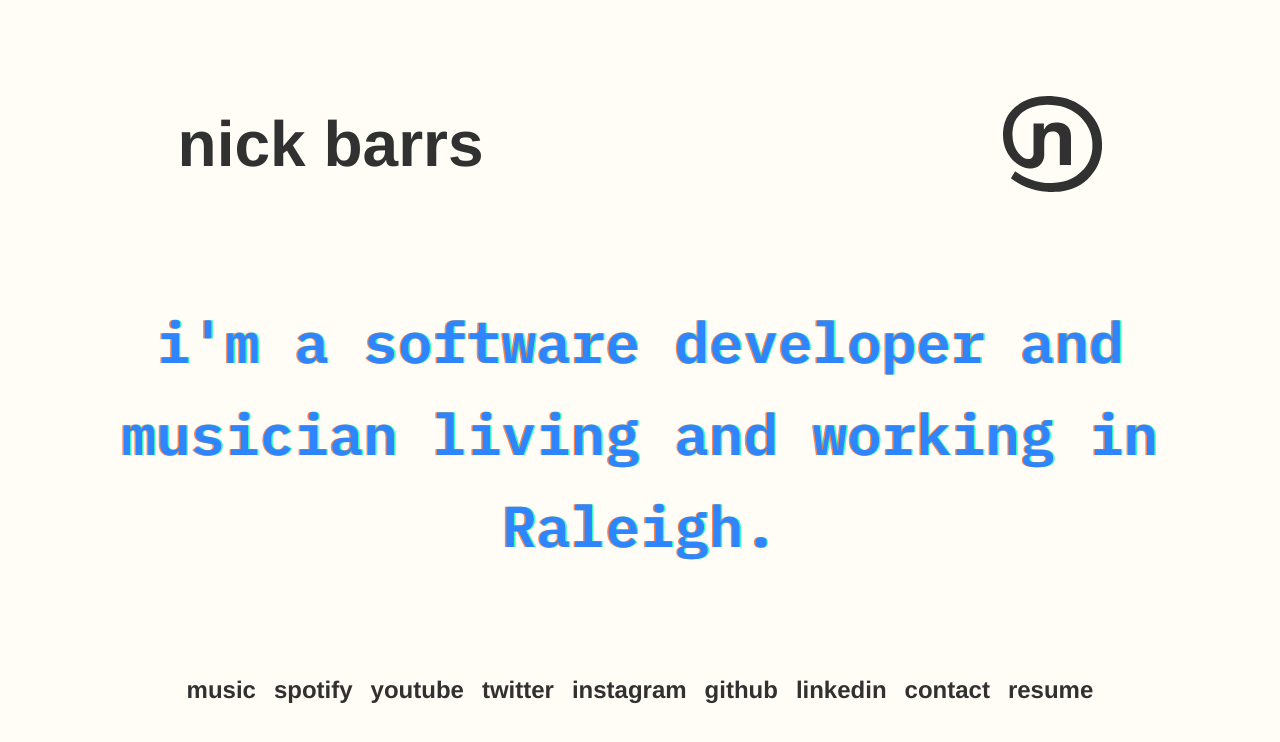
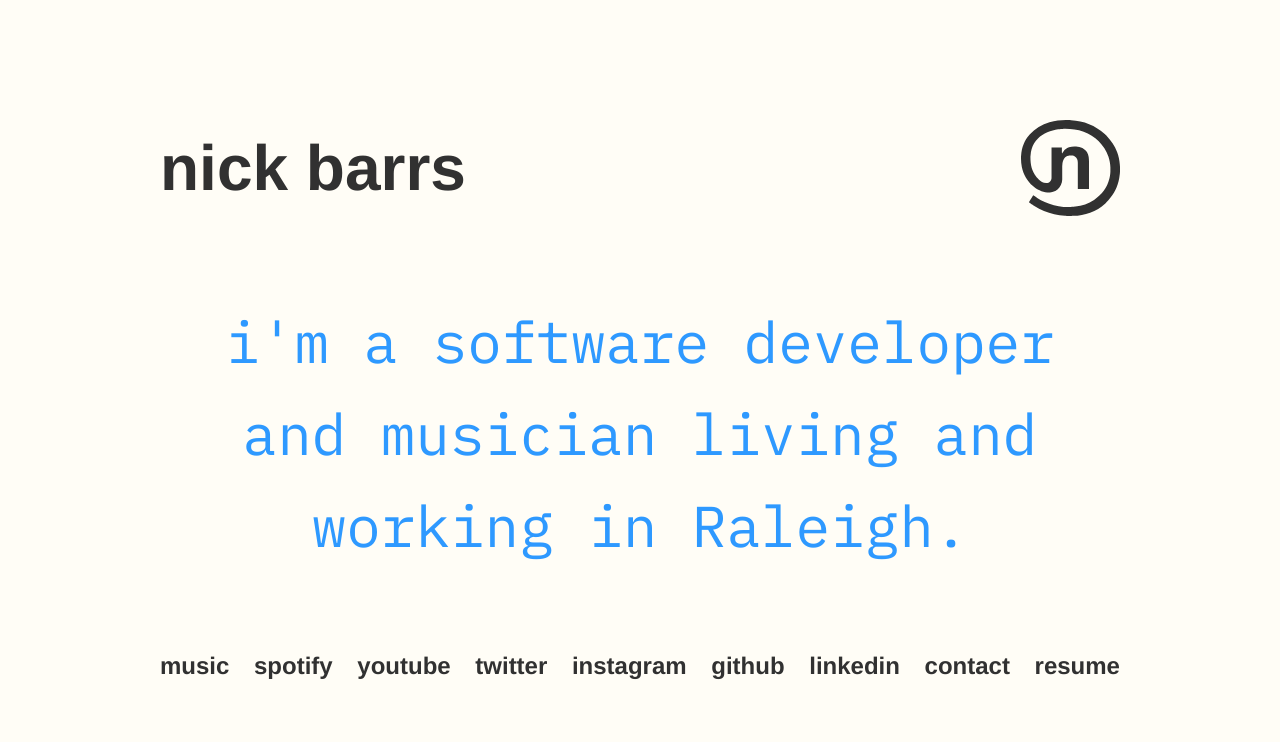
Before and after one commit to nckbrrs/nckbrrs-dot-com-v1, a React (Create React App) app: page / in a window 1280 px wide. Shown: the top 742 px of the page. Built offline with nearby package versions, Linux system fonts and the light colour scheme.

Commit message:
working on merging home and stuff together

```diff
--- a/src/App.tsx
+++ /dev/null
@@ -1,33 +0,0 @@
-import React from "react";
-import "./App.scss";
-import { Switch, Route, Redirect } from "react-router-dom";
-import Home from "./views/Home";
-import Stuff from "./views/Stuff";
-//import Resume from "./views/Resume";
-
-class App extends React.Component<{}, {}> {
-    render() {
-        return (
-            <div id="App" className="App">
-                <Switch>
-                    <Route
-                        exact
-                        path="/"
-                        render={() => <Home/>}
-                    />
-                    <Route
-                        exact
-                        path="/stuff"
-                        render={() => <Stuff/>}
-                    />
-                    <Route
-                        path="*"
-                        render={() => <Redirect to="/"/>}
-                    />
-                </Switch>
-            </div>
-        )
-    }
-}
-
-export default App;
--- a/src/index.scss
+++ /dev/null
@@ -1,8 +0,0 @@
-html, body {
-  	margin: 0;
-  	padding: 0;
-}
-
-* {
-  	box-sizing: border-box;
-}
--- a/src/index.tsx
+++ b/src/index.tsx
@@ -1,11 +1,24 @@
+import React from "react";
 import ReactDOM from 'react-dom';
-import App from './App';
 import { BrowserRouter } from 'react-router-dom';
-import './index.scss';
+import './styles/index.scss';
+import { Switch, Route, Redirect } from "react-router-dom";
+import Home from "./views/Home";
+
+const App:React.FC = () => {
+	return (
+		<div id="App" className="App">
+			<BrowserRouter>
+				<Switch>
+					<Route exact path="/" render={() => <Home/>}/>
+					<Route path="*" render={() => <Redirect to="/"/>}/>
+				</Switch>
+			</BrowserRouter>
+		</div>
+	)
+}
 
 ReactDOM.render(
-  	<BrowserRouter>
-    	<App />
-  	</BrowserRouter>,
-  	document.getElementById('root')
+	<App/>,
+	document.getElementById('root')
 );
--- /dev/null
+++ b/src/react-app-env.d.ts
@@ -0,0 +1 @@
+/// <reference types="react-scripts" />
--- a/src/components/Footer/_footer.scss
+++ b/src/styles/footer.scss
@@ -1,7 +1,7 @@
 #footer {
     display: flex;
-    justify-content: space-around;
-    width: 85%;
+    justify-content: space-between;
+    align-content: center;
 
     .footer-link {
         font-family: Helvetica, Arial, sans-serif;
@@ -25,6 +25,8 @@
     }
 
     &.large {
+        width: 100%;
+
         #my-stuff-link {
             display: none;
         }
--- a/src/components/Header/_header.scss
+++ b/src/styles/header.scss
@@ -1,7 +1,8 @@
 #header {
     display: flex;
-    justify-content: center;
-    width: 85%;
+    justify-content: space-between;
+    align-content: center;
+    min-width: 500px;
 
     .header-link {
         width: 50%;
@@ -39,10 +40,12 @@
     }
 
     &.large, &.medium {
+        width: 100%;
         height: 6rem;
     }
 
     &.small, &.mobile {
+        justify-content: center;
         height: 4.5rem;
 
         #text-col {
--- /dev/null
+++ b/src/styles/home.scss
@@ -0,0 +1,82 @@
+#home {
+    height: 100vh;
+    width: 100vw;
+    padding: 15vh 20vh;
+    display: flex;
+    flex-flow: column nowrap;
+    justify-content: space-between;
+    align-items: center;
+
+    #main {
+        display: flex;
+        flex-flow: row nowrap;
+
+        span {
+            text-align: center;
+            font-family: 'IBM Plex Mono', monospace;
+            font-weight: 400;
+            color: #2e99ff;
+            line-height: 1.6em;
+            z-index: 0;
+        }
+    }
+
+    &.large {
+        #main {
+            span {
+                font-size: 3.6rem;
+            }
+        }
+    }
+
+    &.medium {
+        #main {
+            span {
+                font-size: 2.75rem;
+            }
+        }
+    }
+
+    &.small {
+        padding-left: 8vh;
+        padding-right: 8vh;
+
+        #main {
+            span {
+                font-size: 1.8rem;
+            }
+        }
+    }
+
+    &.mobile {
+        max-height: 650px;
+        padding-left: 8vh;
+        padding-right: 8vh;
+
+        #main {
+            width: 100%;
+
+            span {
+                font-size: 1.6rem;
+            }
+        }
+    }
+
+    &.slideInFromBelow {
+        #header, #main, #footer {
+            animation: slideInFromBelow 1s, fadeIn 2s;
+        }
+    }
+
+    &.slideOutToLeft {
+        #main, #footer {
+            animation: slideOutToLeft 0.5s;
+        }
+    }
+
+    &.slideInFromLeft {
+        #main, #footer {
+            animation: slideInFromLeft 0.1s;
+        }
+    }
+}
--- a/src/App.scss
+++ b/src/styles/index.scss
@@ -2,10 +2,19 @@
 @import url('https://fonts.googleapis.com/css2?family=IBM+Plex+Serif:wght@100;200;300;400;500;600;700&display=swap');
 @import url('https://fonts.googleapis.com/css2?family=IBM+Plex+Mono:wght@100;200;300;400;500;600;700&display=swap');
 
-@import "./components/Header/header.scss";
-@import "./components/Footer/footer.scss";
-@import "./views/Home/home.scss";
-@import "./views/Stuff/stuff.scss";
+@import "./header.scss";
+@import "./footer.scss";
+@import "./home.scss";
+@import "./stuff.scss";
+
+html, body {
+  	margin: 0;
+  	padding: 0;
+}
+
+* {
+  	box-sizing: border-box;
+}
 
 @keyframes fadeIn {
     0%   {opacity: 0;}
--- a/src/views/Home/Home.tsx
+++ b/src/views/Home/Home.tsx
@@ -10,6 +10,12 @@ const Home: React.FC = () => {
   const windowSize = useWindowSize();
   const history = useHistory<{from: string}>();
   const [redirecting, setRedirecting] = useState(false);
+  const bool = true;
+
+  const classNames = () => {
+    const classNames: string[] = [windowSize];
+    return classNames.join(' ');
+  }
 
   const redirectInternal = (url: string) => {
     history.push(`/${url}`, {from: '/'})
@@ -29,30 +35,29 @@ const Home: React.FC = () => {
     }
   }
 
-  const classNames = () => {
-    const classNames: string[] = [windowSize];
-    const fromPath = history.location.state?.from;
-
-    if (redirecting) {
-      classNames.push('slideOutToLeft');
-    } else if (fromPath === '/stuff') {
-      classNames.push('slideInFromLeft');
-    } else {
-      classNames.push('slideInFromBelow');
-    }
-
-    return classNames.join(' ');
-  }
-
   return (
     <div id="home" className={classNames()}>
       <Header handleLogoClick={window.location.reload}/>
-      <div id="main-text">
-        {Array(3).fill(null).map(() => (
-          <span>{contentConfig['home'].mainText}</span>
-        ))}
+      <div id="main">
+        <>
+        {(
+          bool ? (
+          <div>
+            <span>{contentConfig['home'].mainText}</span>
+          </div>
+          ) : (
+          <div>
+          {contentConfig['home'].socialLinks.map((link) =>  (
+            <span onClick={() => redirect(link['href'], RedirectDestinationType.External)}>
+              {link['text'].toLowerCase()}
+            </span>
+          ))}
+          </div>
+          )
+        )}
+        </>
       </div>
-      <Footer handleMyStuffClick={redirect}/>
+      <Footer handleMyStuffClick={() => { return; }}/>
     </div>
   )
 }
--- a/src/views/Home/_home.scss
+++ /dev/null
@@ -1,85 +0,0 @@
-#home {
-    height: 100vh;
-    width: 100vw;
-    display: flex;
-    flex-flow: column nowrap;
-    justify-content: space-between;
-    align-items: center;
-    padding: 12vh;
-
-    #main-text {
-        display: flex;
-        flex-flow: row nowrap;
-
-        span {
-            text-align: center;
-            font-family: 'IBM Plex Mono', monospace;
-            font-weight: 600;
-            color: #2e85ff;
-            line-height: 1.6em;
-            z-index: 0;
-
-            &:not(:nth-of-type(1)) {
-                margin-left: -100%;
-            }
-
-            &:nth-of-type(2) {
-                color: #00ffaa;
-                opacity: 0.8;
-                z-index: -1;
-                animation: moveInCircle 1.5s linear infinite;
-            }
-
-            &:nth-of-type(3) {
-                color: #ff6622;
-                opacity: 0.8;
-                z-index: -1;
-                animation: moveInCircle 1.5s linear infinite 0.75s;
-            }
-        }
-    }
-
-    &.large #main-text span {
-        font-size: 3.6rem;
-    }
-
-    &.medium #main-text span {
-        font-size: 2.75rem;
-    }
-
-    &.small #main-text span {
-        font-size: 1.8rem;
-    }
-
-    &.mobile {
-        max-height: 650px;
-        padding-left: 8vh;
-        padding-right: 8vh;
-
-        #main-text {
-            width: 100%;
-
-            span {
-                font-size: 1.6rem;
-            }
-        }
-    }
-
-    &.slideInFromBelow {
-        #header, #main-text, #footer {
-            animation: slideInFromBelow 1s, fadeIn 2s;
-        }
-    }
-
-    &.slideOutToLeft {
-        #main-text, #footer {
-            animation: slideOutToLeft 0.5s;
-        }
-    }
-
-    &.slideInFromLeft {
-        #main-text, #footer {
-            animation: slideInFromLeft 0.1s;
-        }
-    }
-}
--- a/src/views/Stuff/Stuff.tsx
+++ b/src/views/Stuff/Stuff.tsx
@@ -6,45 +6,8 @@ import Header from '../../components/Header/Header';
 import { RedirectDestinationType } from "../../types/types";
 
 const Stuff: React.FC = () => {
-  const windowSize = useWindowSize();
-  const history = useHistory<{from: string}>();
-  const [redirecting, setRedirecting] = useState(false);
 
-  const redirectInternal = (url: string) => {
-    history.push(`/${url}`, {from: '/stuff'})
-  }
-
-  const redirectExternal = (url: string) => {
-    window.location.href = url;
-  }
-
-  const redirect = (url: string, destType: RedirectDestinationType) => {
-    if (destType === RedirectDestinationType.Internal) {
-      setRedirecting(true);
-      setTimeout(() => redirectInternal(url), 100);
-
-    } else {
-      redirectExternal(url);
-    }
-  }
-
-  const classNames = () => {
-    const classNames: string[] = [windowSize];
-    const fromPath = history.location.state.from;
-
-    if (redirecting) {
-      classNames.push('slideOutToRight');
-    } else if (fromPath === '/') {
-      classNames.push('slideInFromRight');
-    }
-
-    return classNames.join(' ');
-  }
-
-  if (windowSize !== "mobile") {
-    redirect('/', RedirectDestinationType.Internal);
-  }
-
+  /*
   return (
     <div id="stuff" className={classNames()}>
       <Header handleLogoClick={() => redirect('', RedirectDestinationType.Internal)}/>
@@ -62,6 +25,9 @@ const Stuff: React.FC = () => {
       <div/>
     </div>
   )
+  */
+
+  return (<><h1>hey</h1></>);
 }
 
 export default Stuff;
```
Also changed, not shown: src/styles/stuff.scss (renamed from src/views/Stuff/_stuff.scss).
